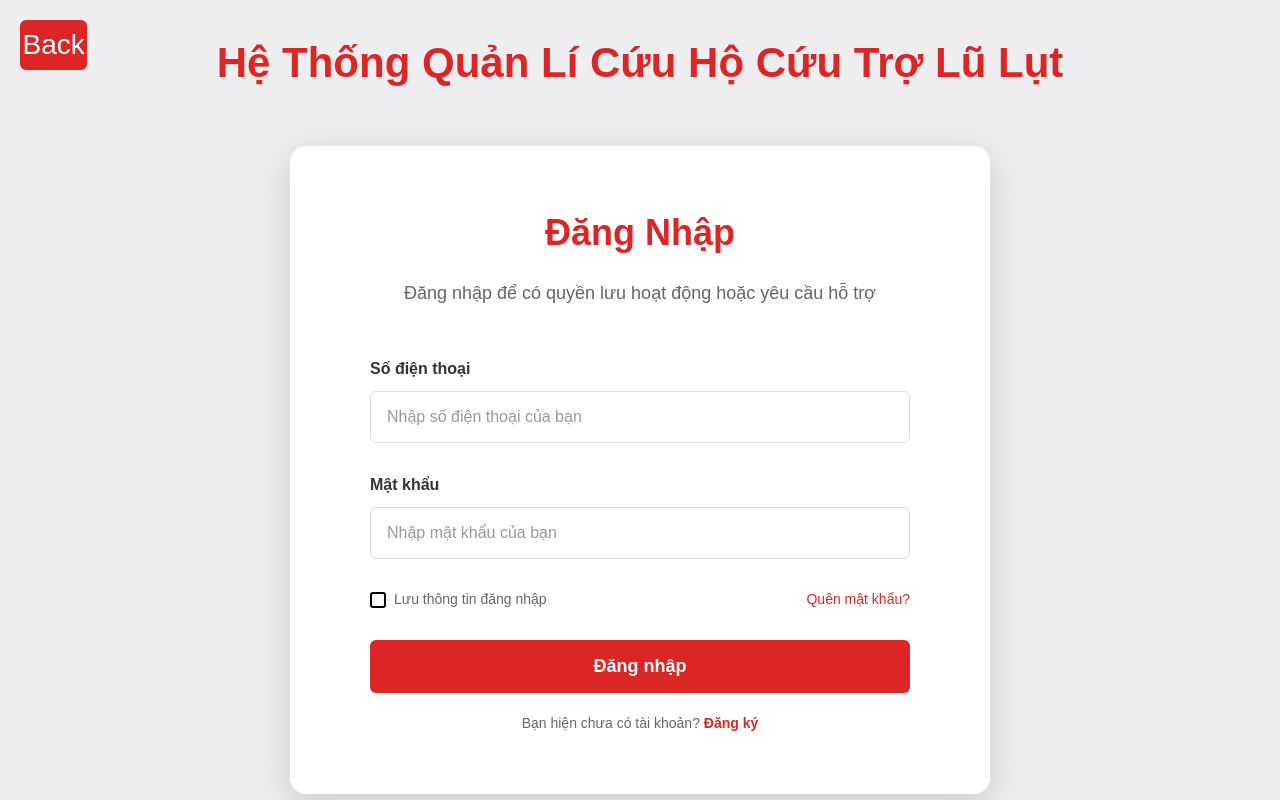
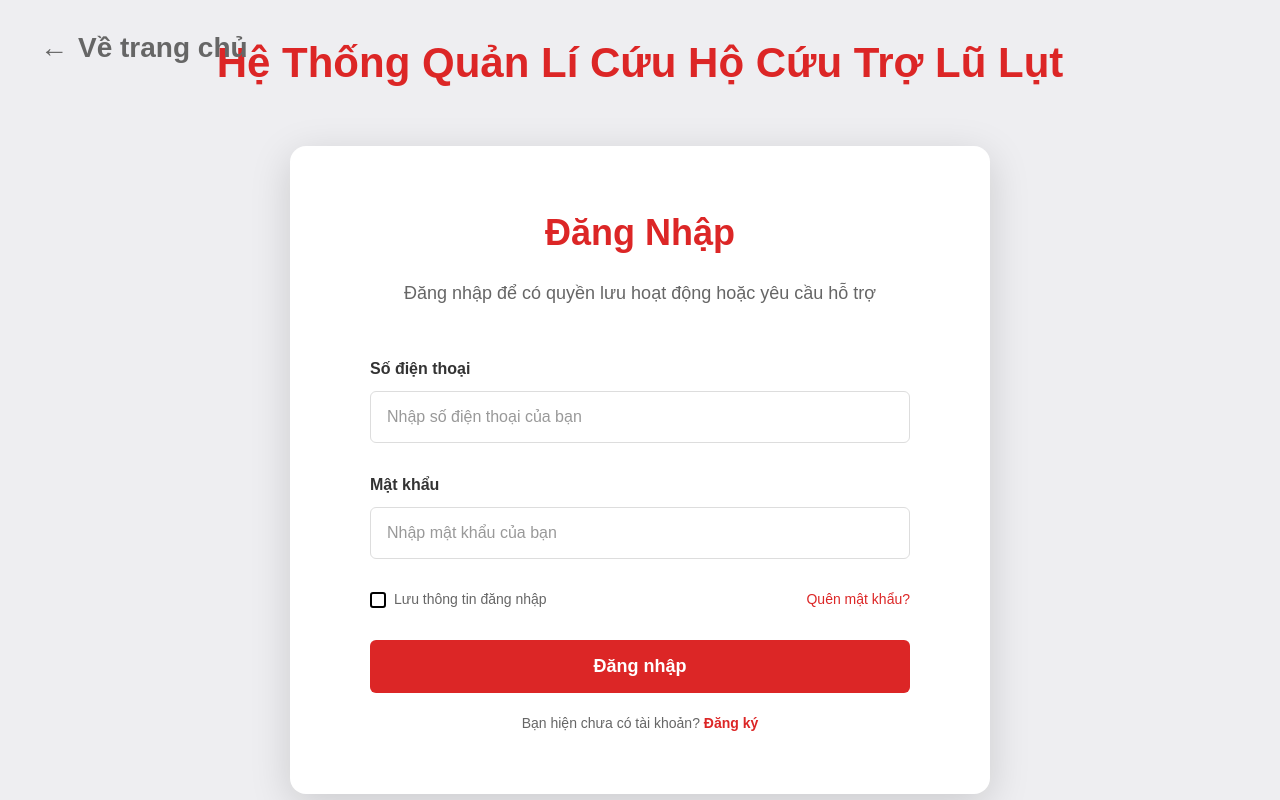
Before and after one commit to SWP391-Flood-Rescue-Coordination/FE, a React (Vite) app: page /login in a window 1280 px wide. Both pictures are taken after a click on the button "Đăng nhập". Built offline with nearby package versions, Linux system fonts and the light colour scheme.

Commit message:
Edit dashboard UI

```diff
--- a/src/components/Login.css
+++ b/src/components/Login.css
@@ -31,24 +31,27 @@
   position: fixed;
   top: 20px;
   left: 20px;
-  background: #dc2626;
-  color: white;
+  background: transparent;
+  color: #666;
   border: none;
   border-radius: 6px;
-  width: 50px;
-  height: 50px;
+  padding: 12px 20px;
   font-size: 28px;
   cursor: pointer;
   display: flex;
   align-items: center;
-  justify-content: center;
+  gap: 10px;
   transition: all 0.3s ease;
   z-index: 1000;
+  font-weight: 600;
 }
 
 .close-button:hover {
-  background: #b91c1c;
-  transform: scale(1.1);
+  color: #333;
+}
+
+.arrow-icon {
+  font-size: 28px;
 }
 
 .login-box {
--- a/src/components/Login.jsx
+++ b/src/components/Login.jsx
@@ -18,7 +18,8 @@ const Login = ({ onClose }) => {
         <h1>Hệ Thống Quản Lí Cứu Hộ Cứu Trợ Lũ Lụt</h1>
         {onClose && (
           <button className="close-button" onClick={onClose}>
-            Back
+            <span className="arrow-icon">←</span>
+            Về trang chủ
           </button>
         )}
       </div>
```
